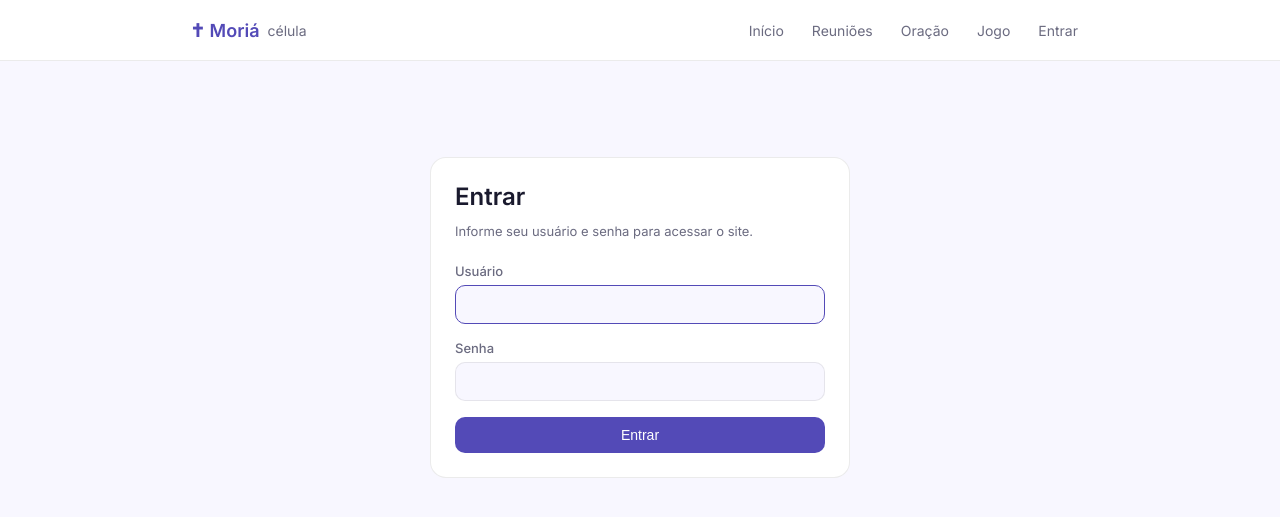
After one commit to arlindow/moria, a Django app: page /accounts/login/ in a window 1280 px wide. The commit adds this page. Shown: the top 517 px of the page. Run offline with Django 5.2, Linux system fonts and the light colour scheme.

Commit message:
site privado

```diff
--- a/moria/settings.py
+++ b/moria/settings.py
@@ -6,6 +6,10 @@ BASE_DIR = Path(__file__).resolve().parent.parent
 SECRET_KEY = config('SECRET_KEY', default='django-insecure-change-me-in-production')
 DEBUG = config('DEBUG', default=True, cast=bool)
 ALLOWED_HOSTS = config('ALLOWED_HOSTS', default='*').split(',')
+
+LOGIN_URL = '/accounts/login/'
+LOGIN_REDIRECT_URL = '/'
+LOGOUT_REDIRECT_URL = '/accounts/login/'
 
 INSTALLED_APPS = [
     'daphne',
--- a/moria/urls.py
+++ b/moria/urls.py
@@ -1,8 +1,10 @@
 from django.contrib import admin
-from django.urls import path
+from django.urls import path, include
 from . import views
 
 urlpatterns = [
+    path('accounts/', include('django.contrib.auth.urls')),
+
     path('admin/', admin.site.urls),
     path('', views.home, name='home'),
     path('oracao/', views.oracao, name='oracao'),
--- a/templates/base.html
+++ b/templates/base.html
@@ -154,6 +154,15 @@
       <a href="{% url 'reunioes' %}"><span>Reuniões</span></a>
       <a href="{% url 'oracao' %}"><span>Oração</span></a>
       <a href="{% url 'jogo_home' %}"><span>Jogo</span></a>
+      {% if user.is_authenticated %}
+        <a href="#"><span>Olá, {{ user.username }}</span></a>
+        <form method="post" action="{% url 'logout' %}" style="display:inline; margin:0;">
+          {% csrf_token %}
+          <button type="submit" class="btn btn-outline" style="padding: 8px 12px; font-size: 14px;">Sair</button>
+        </form>
+      {% else %}
+        <a href="{% url 'login' %}"><span>Entrar</span></a>
+      {% endif %}
     </div>
   </div>
 </nav>
--- /dev/null
+++ b/templates/registration/login.html
@@ -0,0 +1,33 @@
+{% extends 'base.html' %}
+{% block title %}Entrar | Célula Moriá{% endblock %}
+
+{% block content %}
+<div style="max-width: 420px; margin: 4rem auto;">
+  <div class="card">
+    <h1 style="font-size: 24px; margin-bottom: 12px;">Entrar</h1>
+    <p class="muted" style="margin-bottom: 1.5rem;">Informe seu usuário e senha para acessar o site.</p>
+
+    {% if form.errors %}
+    <div class="message message-error" style="margin-bottom: 1rem;">
+      Usuário ou senha inválidos. Tente novamente.
+    </div>
+    {% endif %}
+
+    <form method="post">
+      {% csrf_token %}
+      {% if next %}
+      <input type="hidden" name="next" value="{{ next }}">
+      {% endif %}
+      <div class="form-group">
+        <label>Usuário</label>
+        {{ form.username }}
+      </div>
+      <div class="form-group">
+        <label>Senha</label>
+        {{ form.password }}
+      </div>
+      <button type="submit" class="btn btn-primary btn-full">Entrar</button>
+    </form>
+  </div>
+</div>
+{% endblock %}
```
Also changed, not shown: celula/apps.py (+11 -0 lines), moria/views.py (+25 -1 lines), templates/jogo/home.html (+6 -1 lines), db.sqlite3.
